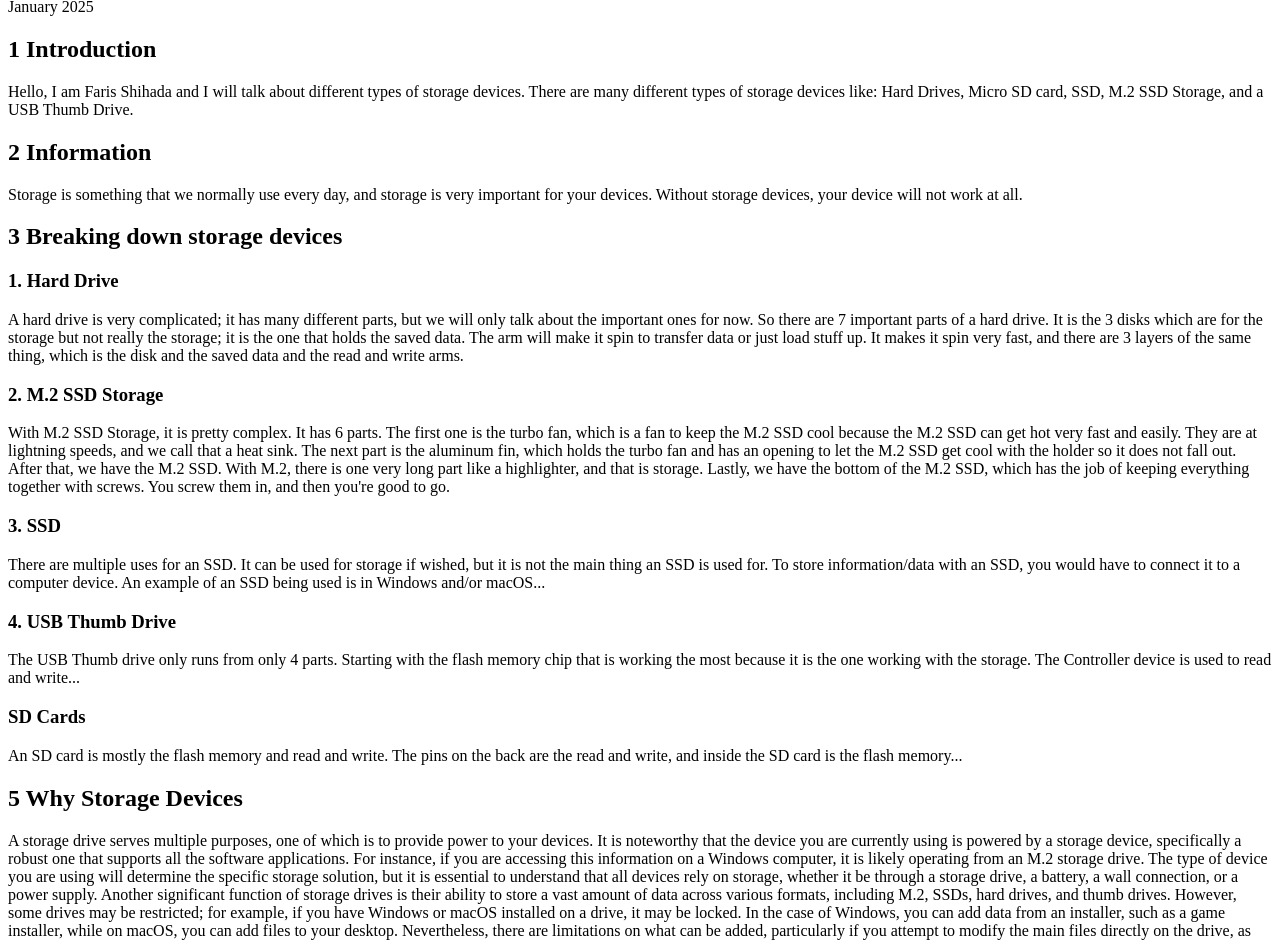
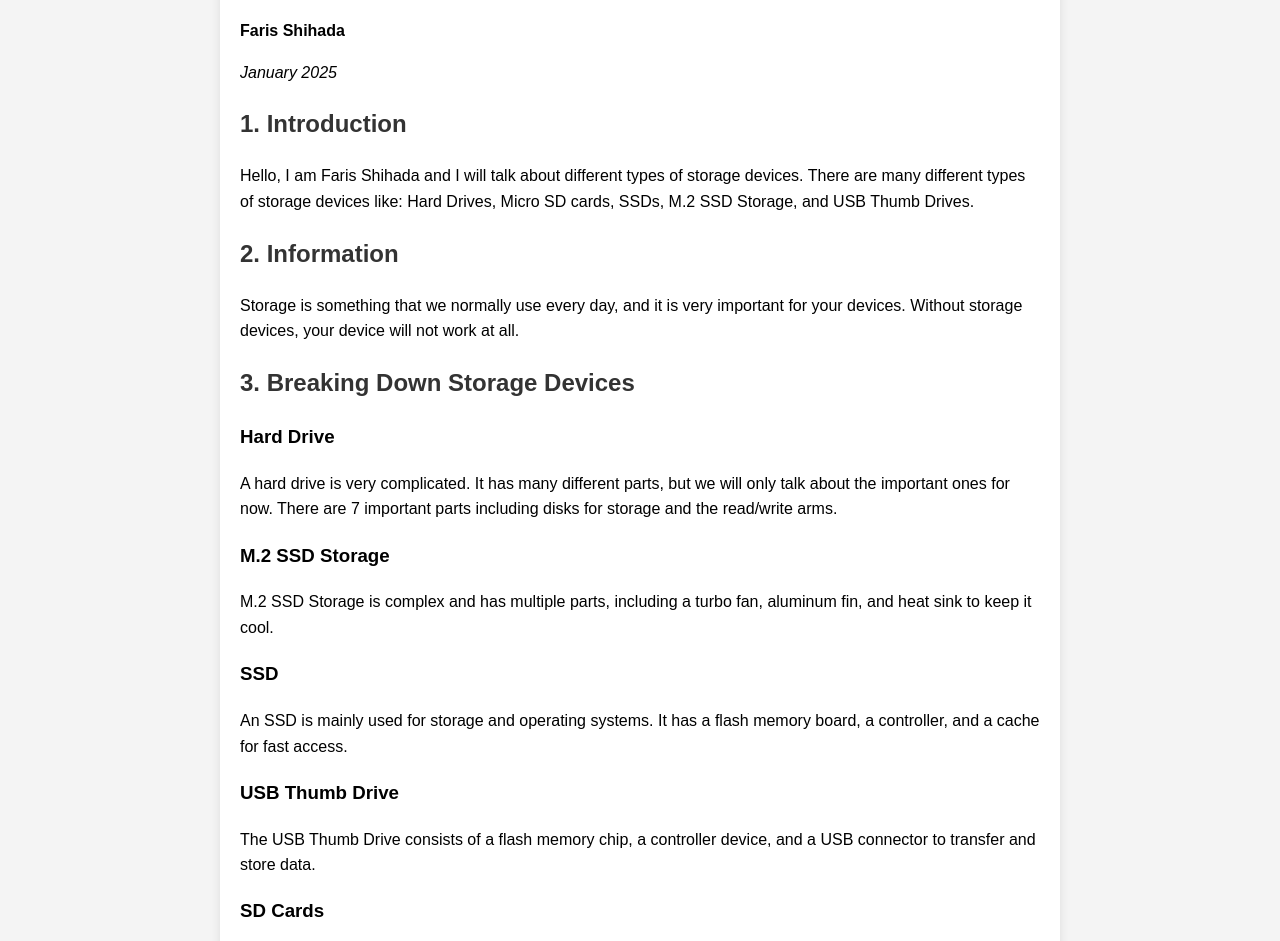
Before and after one commit to FARISSHIHADAa/Storage-Devices, a plain HTML site: page index.html in a window 1280 px wide. Shown: the part 116-1057 px from the top of the page. Drawn offline with Linux system fonts and the light colour scheme.

Commit message:
Update index.html

```diff
--- a/index.html
+++ b/index.html
@@ -4,65 +4,70 @@
     <meta charset="UTF-8">
     <meta name="viewport" content="width=device-width, initial-scale=1.0">
     <title>Storage Devices</title>
+    <style>
+        body {
+            font-family: Arial, sans-serif;
+            line-height: 1.6;
+            margin: 0;
+            padding: 20px;
+            background-color: #f4f4f4;
+        }
+        .container {
+            max-width: 800px;
+            margin: auto;
+            background: #fff;
+            padding: 20px;
+            border-radius: 5px;
+            box-shadow: 0 0 10px rgba(0, 0, 0, 0.1);
+        }
+        h1, h2 {
+            color: #333;
+        }
+        a {
+            color: #007bff;
+            text-decoration: none;
+        }
+        a:hover {
+            text-decoration: underline;
+        }
+    </style>
 </head>
 <body>
-    <h1>Storage devices</h1>
-    <p><strong>Faris Shihada</strong></p>
-    <p>January 2025</p>
+    <div class="container">
+        <h1>Storage Devices</h1>
+        <p><strong>Faris Shihada</strong></p>
+        <p><em>January 2025</em></p>
 
-    <h2>1 Introduction</h2>
-    <p>Hello, I am Faris Shihada and I will talk about different types of storage devices.
-    There are many different types of storage devices like: Hard Drives, Micro SD card, SSD, M.2 SSD Storage, and a USB Thumb Drive.</p>
+        <h2>1. Introduction</h2>
+        <p>Hello, I am Faris Shihada and I will talk about different types of storage devices. There are many different types of storage devices like: Hard Drives, Micro SD cards, SSDs, M.2 SSD Storage, and USB Thumb Drives.</p>
 
-    <h2>2 Information</h2>
-    <p>Storage is something that we normally use every day, and storage is very important
-    for your devices. Without storage devices, your device will not work at all.</p>
+        <h2>2. Information</h2>
+        <p>Storage is something that we normally use every day, and it is very important for your devices. Without storage devices, your device will not work at all.</p>
 
-    <h2>3 Breaking down storage devices</h2>
+        <h2>3. Breaking Down Storage Devices</h2>
+        <h3>Hard Drive</h3>
+        <p>A hard drive is very complicated. It has many different parts, but we will only talk about the important ones for now. There are 7 important parts including disks for storage and the read/write arms.</p>
 
-    <h3>1. Hard Drive</h3>
-    <p>A hard drive is very complicated; it has many different parts,
-    but we will only talk about the important ones for now. So there are 7 important
-    parts of a hard drive. It is the 3 disks which are for the storage but not really
-    the storage; it is the one that holds the saved data. The arm will make it spin
-    to transfer data or just load stuff up. It makes it spin very fast, and there are 3
-    layers of the same thing, which is the disk and the saved data and the read and
-    write arms.</p>
+        <h3>M.2 SSD Storage</h3>
+        <p>M.2 SSD Storage is complex and has multiple parts, including a turbo fan, aluminum fin, and heat sink to keep it cool.</p>
 
-    <h3>2. M.2 SSD Storage</h3>
-    <p>With M.2 SSD Storage, it is pretty complex. It has 6 parts. The first one is the
-    turbo fan, which is a fan to keep the M.2 SSD cool because
-    the M.2 SSD can get hot very fast and easily. They are at lightning speeds, and
-    we call that a heat sink. The next part is the aluminum fin, which holds
-    the turbo fan and has an opening to let the M.2 SSD get cool with the holder
-    so it does not fall out. After that, we have the M.2
-    SSD. With M.2, there is one very long part like a highlighter, and that is storage.
-    Lastly, we have the bottom of the M.2 SSD, which has the job of keeping everything together with
-    screws. You screw them in, and then you're good to go.</p>
+        <h3>SSD</h3>
+        <p>An SSD is mainly used for storage and operating systems. It has a flash memory board, a controller, and a cache for fast access.</p>
 
-    <h3>3. SSD</h3>
-    <p>There are multiple uses for an SSD. It can be used for storage if
-    wished, but it is not the main thing an SSD is used for. To store information/data
-    with an SSD, you would have to connect it to a computer device. An example of
-    an SSD being used is in Windows and/or macOS...</p>
+        <h3>USB Thumb Drive</h3>
+        <p>The USB Thumb Drive consists of a flash memory chip, a controller device, and a USB connector to transfer and store data.</p>
 
-    <h3>4. USB Thumb Drive</h3>
-    <p>The USB Thumb drive only runs from only 4 parts. Starting
-    with the flash memory chip that is working the most because it is the
-    one working with the storage. The Controller device is used to read and write...</p>
+        <h3>SD Cards</h3>
+        <p>SD cards mainly consist of flash memory, read/write pins, and a cache for identifying data when connected to a computer.</p>
 
-    <h3>SD Cards</h3>
-    <p>An SD card is mostly the flash memory and read and write. The pins on the
-    back are the read and write, and inside the SD card is the flash memory...</p>
+        <h2>4. About Storage Devices</h2>
+        <p>Each storage device has specific features and purposes, such as external storage, operating system support, and gaming performance.</p>
 
+        <h2>5. Why Storage Devices?</h2>
+        <p>Storage devices serve multiple purposes, including powering devices, storing data, and supporting operating systems.</p>
 
-
-    <h2>5 Why Storage Devices</h2>
-    <p>A storage drive serves multiple purposes, one of which is to provide power to your devices. It is noteworthy that the device you are currently using is powered by a storage device, specifically a robust one that supports all the software applications. For instance, if you are accessing this information on a Windows computer, it is likely operating from an M.2 storage drive. The type of device you are using will determine the specific storage solution, but it is essential to understand that all devices rely on storage, whether it be through a storage drive, a battery, a wall connection, or a power supply. Another significant function of storage drives is their ability to store a vast amount of data across various formats, including M.2, SSDs, hard drives, and thumb drives. However, some drives may be restricted; for example, if you have Windows or macOS installed on a drive, it may be locked. In the case of Windows, you can add data from an installer, such as a game installer, while on macOS, you can add files to your desktop. Nevertheless, there are limitations on what can be added, particularly if you attempt to modify the main files directly on the drive, as this area may be locked, preventing any additions to the root of the SSD containing Windows or macOS.
-</p>
-
-    <h2>6 Ending</h2>
-    <p>Thank you, and if you want more, you can visit my website <a href="https://sites.google.com/view/storage12345/home">here</a>.
-    <br>Bye.</p>
+        <h2>6. Ending</h2>
+        <p>Thank you! If you want more, you can visit my website: <a href="https://sites.google.com/view/storage12345/home" target="_blank">Visit Here</a></p>
+    </div>
 </body>
 </html>
```
